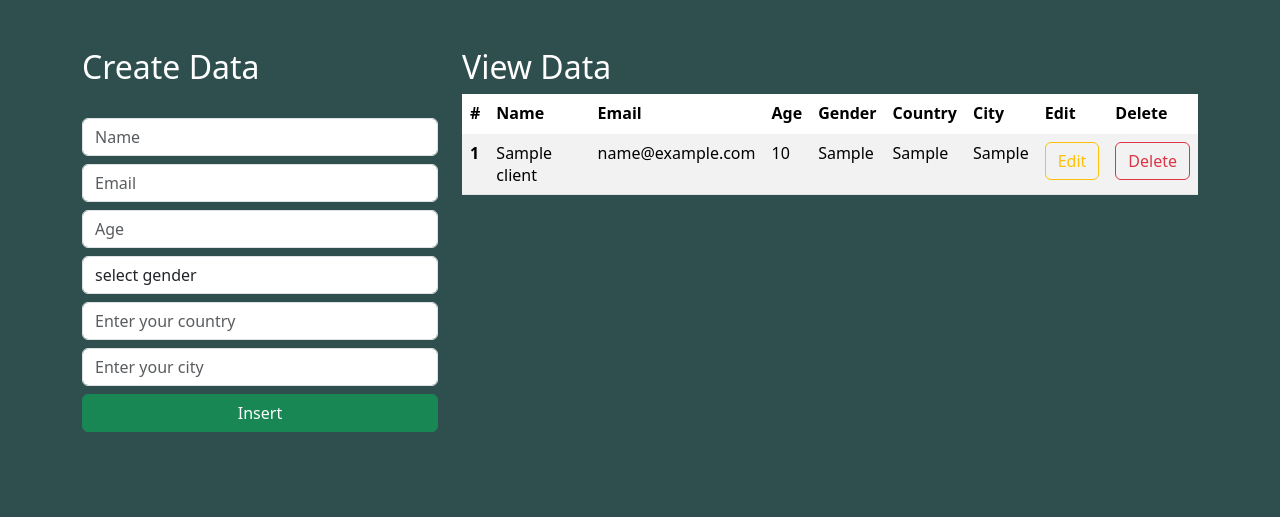
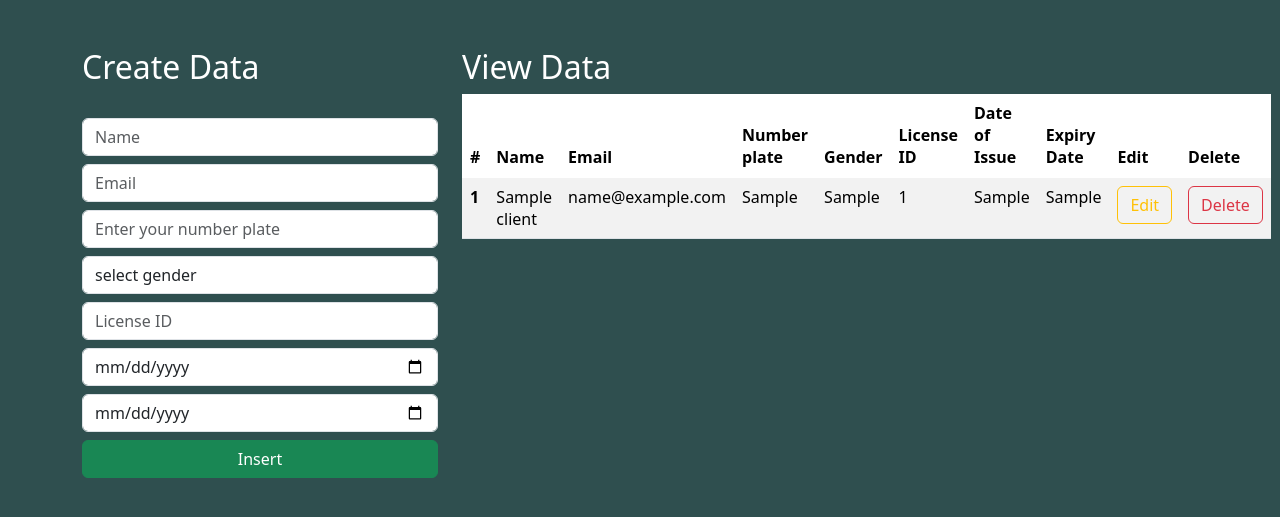
Before and after one commit to b3tt99/database_assignment, a Django app: page / in a window 1280 px wide. Shown: the part 16-533 px from the top of the page. Run offline with Django 4.2, Linux system fonts and the light colour scheme; tables that the repository leaves empty hold one stand-in row (values such as "Sample post"); parts of the project's set-up code (start-up, migrations or seed data) failed here and were passed over.

Commit message:
Assignment

```diff
--- a/sammydjango/models.py
+++ b/sammydjango/models.py
@@ -1,13 +1,16 @@
+import datetime
+
 from django.db import models
 
 
 class Client(models.Model):
     name = models.CharField(max_length=50, blank=False, null=False)
     email = models.EmailField()
-    age = models.IntegerField()
+    plate = models.CharField(max_length=8, default='00')
     gender = models.CharField(max_length=50, blank=False, null=False)
-    country = models.CharField(default='Kenya', max_length=50)
-    city = models.CharField(default='Nairobi', max_length=50)
+    LID = models.CharField(max_length=8, blank=False, default='00000000')
+    DOI = models.CharField(max_length=20, default=datetime.date.today())
+    ED = models.CharField(max_length=20,default=datetime.date.today())
 
 def __str__(self):
     return self.name
--- a/sammydjango/views.py
+++ b/sammydjango/views.py
@@ -26,12 +26,13 @@ def insertData(request):
     if request.method == "POST":
         name = request.POST.get('name')
         email = request.POST.get('email')
-        age = request.POST.get('age')
+        plate = request.POST.get('plate')
         gender = request.POST.get('gender')
-        country = request.POST.get('country')
-        city = request.POST.get('city')
+        LID = request.POST.get('LID')
+        DOI = request.POST.get('DOI')
+        ED = request.POST.get('ED')
 
-        query = Client(name=name, email=email, age=age, gender=gender, country=country, city=city)
+        query = Client(name=name, email=email,  plate=plate, gender=gender, LID=LID, DOI=DOI, ED=ED)
         query.save()
         return redirect("/")
 
@@ -50,19 +51,21 @@ def updateData(request, id):
         # Receive updated data from the form
         name = request.POST.get("name")
         email = request.POST.get("email")
-        age = request.POST.get("age")
+        plate = request.POST.get("plate")
         gender = request.POST.get("gender")
-        country = request.POST.get("country")
-        city = request.POST.get("city")
+        LID = request.POST.get("LID")
+        DOI = request.POST.get("DOI")
+        ED = request.POST.get("ED")
 
         # update the product
-        update_info = Student.objects.get(id=id)
+        update_info = Client.objects.get(id=id)
         update_info.name = name
         update_info.email = email
-        update_info.age = age
+        update_info.plate = plate
         update_info.gender = gender
-        update_info.country = country
-        update_info.city = city
+        update_info.LID = LID
+        update_info.DOI = DOI
+        update_info.ED = ED
 
         # Return the updated value back to the database
         update_info.save()
--- a/templates/index.html
+++ b/templates/index.html
@@ -36,7 +36,7 @@
                     </div>
 
                     <div class="form-group">
-                        <input type="number" class="form-control  mt-2" placeholder="Age" name="age" required>
+                        <input type="text" class="form-control  mt-2" placeholder="Enter your number plate" name="plate" required>
 
                     </div>
 
@@ -50,12 +50,16 @@
                     </div>
 
                     <div class="form-group">
-                        <input type="text" class="form-control  mt-2" placeholder="Enter your country" name="country" required>
+                        <input type="number" class="form-control  mt-2" placeholder="License ID" name="LID" required>
+                    </div>
+
+                    <div class="form-group">
+                        <input type="date" class="form-control  mt-2" placeholder="Date of Issue" name="DOI" required>
                     </div>
 
 
                     <div class="form-group">
-                        <input type="text" class="form-control  mt-2" placeholder="Enter your city" name="city" required>
+                        <input type="date" class="form-control  mt-2" placeholder="Expiry Date" name="ED" required>
                     </div>
 
 
@@ -76,10 +80,11 @@
                         <th scope="col">#</th>
                         <th scope="col">Name</th>
                         <th scope="col">Email</th>
-                        <th scope="col">Age</th>
+                        <th scope="col">Number plate</th>
                         <th scope="col">Gender</th>
-                        <th scope="col">Country</th>
-                        <th scope="col">City</th>
+                        <th scope="col">License ID</th>
+                        <th scope="col">Date of Issue</th>
+                        <th scope="col">Expiry Date</th>
                         <th scope="col">Edit</th>
                         <th scope="col">Delete</th>
 
@@ -92,10 +97,11 @@
                         <th scope="row">{{d.id}}</th>
                         <td>{{d.name}}</td>
                         <td>{{d.email}}</td>
-                        <td>{{d.age}}</td>
-                        <td>{{d.gender}}</td>
-                        <td>{{ d.country }}</td>
-                        <td>{{ d.city }}</td>
+                        <td>{{d.plate}}</td>
+                        <td>{{ d.gender }}</td>
+                        <td>{{d.LID}}</td>
+                        <td>{{ d.DOI }}</td>
+                        <td>{{ d.ED }}</td>
                         <td><a href="/update/{{d.id}}" type="button" class="btn btn-outline-warning">Edit</a></td>
                         <td><a href="/delete/{{d.id}}" type="button" class="btn btn-outline-danger">Delete</a></td>
                       </tr>
```
Also changed, not shown: templates/edit.html (+6 -3 lines), db.sqlite3, sammydjango/migrations/0002_rename_student_client.py (added), sammydjango/migrations/0003_remove_client_age_remove_client_city_and_more.py (added).
